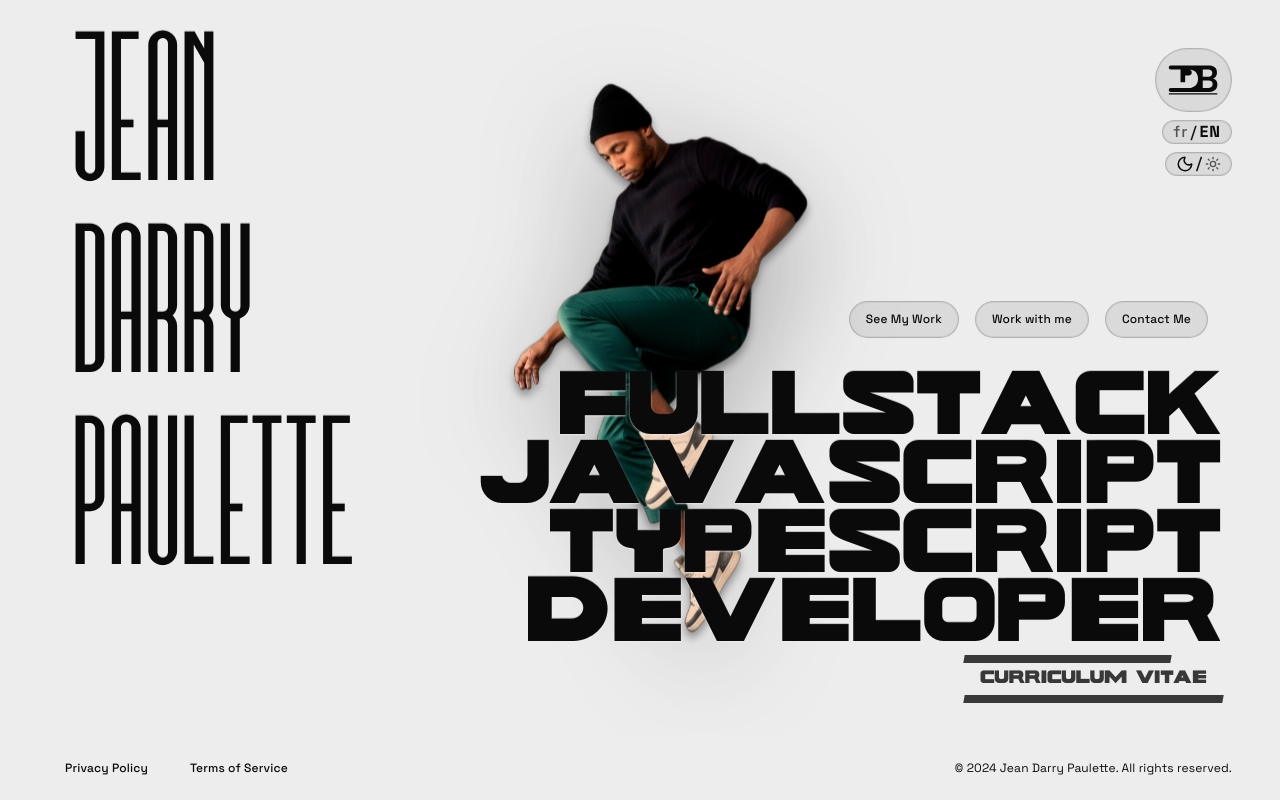
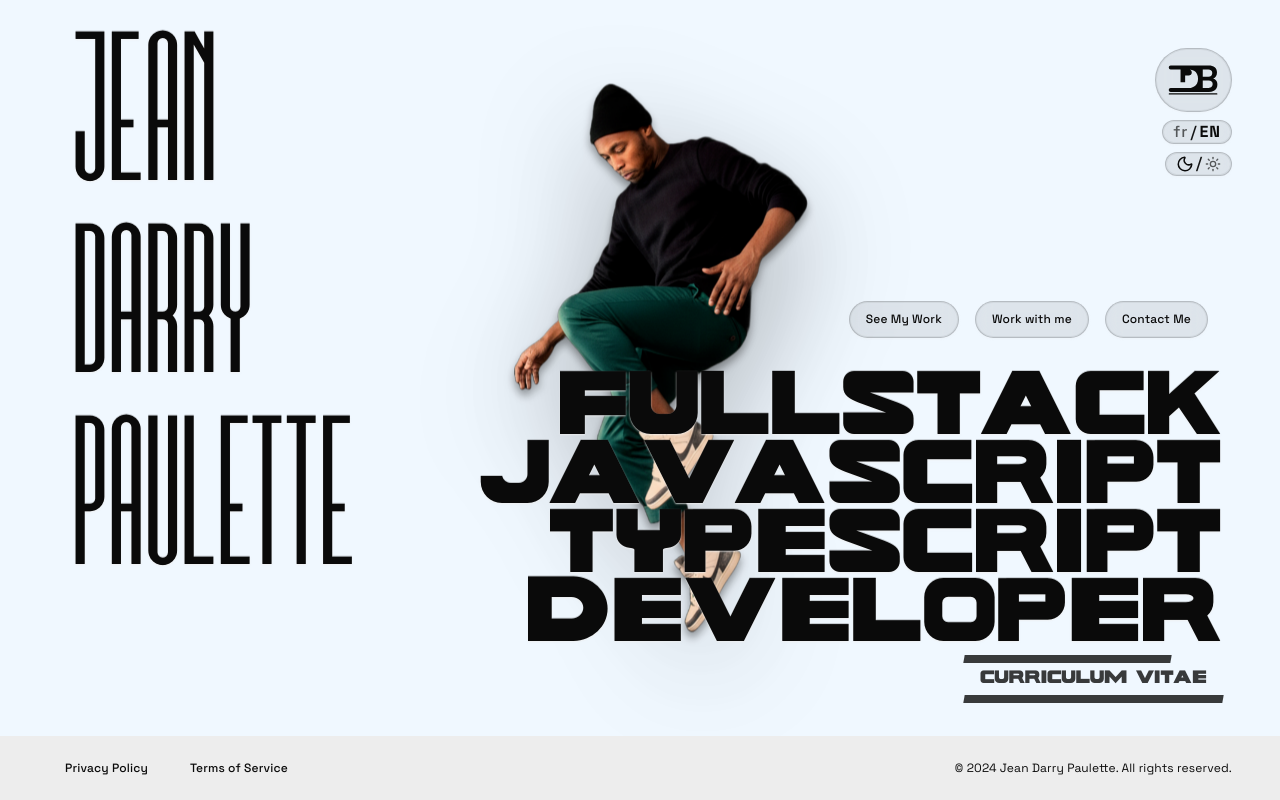
Before and after one commit to pjd-dev/portfolio, a Next.js app: page /en in a window 1280 px wide. Built offline with nearby package versions, Linux system fonts and the light colour scheme.

Commit message:
feat: Refactor contact and landing pages, enhance form structure and styles

```diff
--- a/app/[lang]/contact/page.tsx
+++ b/app/[lang]/contact/page.tsx
@@ -1,11 +1,11 @@
-import { getDictionary } from "@/lib/getDictionary";
+import { SectionRenderer } from "@/components/section";
+import { getPageDictionary } from "@/lib/getDictionary";
 export default async function ContactPage({
   params,
 }: {
-  params: Promise<{ lang: string }>;
+  params: Promise<{ lang: Locale }>;
 }) {
   const { lang } = await params;
-  const dictionary = await getDictionary(lang, "contact");
-
-  return null;
+  const dictionary = await getPageDictionary(lang, "contact");
+  return <SectionRenderer sections={dictionary.sections} />;
 }
--- a/app/[lang]/page.tsx
+++ b/app/[lang]/page.tsx
@@ -3,6 +3,5 @@ import { getPageDictionary } from "@/lib/getDictionary";
 export default async function Page({ params }: { params: Promise<{ lang: Locale }> }) {
   const { lang } = await params;
   const dictionary = await getPageDictionary(lang, "landing");
-  console.log(dictionary);
   return <SectionRenderer sections={dictionary.sections} />;
 }
--- a/app/dictionaries/en/page/contact.json
+++ b/app/dictionaries/en/page/contact.json
@@ -1,89 +1,135 @@
 {
-  "title": "Darrybook - Portfolio of Jean Paulette | Contact Form",
+  "title": "Darrybook – Portfolio of Jean Paulette | Contact Form",
+  "subtitle": "Have a project in mind or just want to say hello?",
+  "meta": { "version": 1, "locale": "en" },
   "sections": [
     {
+      "kind": "form",
       "id": "contact_form_en",
-      "kind": "form",
-      "title": "Contact Me",
-      "description": "Have a project in mind or just want to say hello? Drop me a message!",
-      "fields": {
-        "name": {
+      "meta": {
+        "api": {
+          "endpoint": "/api/form",
+          "method": "POST",
+          "headers": { "Content-Type": "application/json" }
+        },
+        "successRedirect": null,
+        "captcha": false
+      },
+      "messages": {
+        "success": "Message sent successfully!",
+        "error": "Failed to send message. Please try again.",
+        "validation": "Some fields are invalid.",
+        "loading": "Sending..."
+      },
+      "fields": [
+        {
+          "id": "name",
           "label": "Name",
+          "type": "text",
           "placeholder": "Your name",
-          "error": "Name is required (min. 2 characters)"
+          "required": true,
+          "width": "1/2",
+          "messages": {
+            "required": "This field is required",
+            "minLength": "2"
+          }
         },
-        "email": {
+        {
+          "id": "email",
           "label": "Email",
+          "type": "email",
           "placeholder": "your.email@example.com",
-          "error": "Valid email is required"
+          "required": true,
+          "width": "1/2",
+          "messages": {
+            "required": "This field is required",
+            "invalid": "Please enter a valid email address"
+          }
         },
-        "subject": {
+        {
+          "id": "subject",
           "label": "Subject",
-          "placeholder": "Select a subject",
+          "type": "select",
+          "required": true,
+          "width": "full",
           "options": [
-            {
-              "value": "recruitment",
-              "label": "Job Opportunity"
-            },
-            {
-              "value": "freelance",
-              "label": "Freelance Project"
-            },
-            {
-              "value": "collab",
-              "label": "Collaboration"
-            },
-            {
-              "value": "other",
-              "label": "Other"
-            }
+            { "value": "recruitment", "label": "Job Opportunity" },
+            { "value": "freelance", "label": "Freelance Project" },
+            { "value": "collab", "label": "Collaboration" },
+            { "value": "other", "label": "Other" }
           ],
-          "error": "Please select a subject"
+          "messages": { "required": "Please select a subject" }
         },
-        "company": {
+        {
+          "id": "company",
           "label": "Company",
+          "type": "text",
           "placeholder": "Your company name",
-          "error": "Company name is required (min. 2 characters)"
+          "required": false,
+          "width": "1/3",
+          "showWhen": { "subject": ["freelance"] },
+          "messages": { "minLength": "2" }
         },
-        "budget": {
+        {
+          "id": "budget",
           "label": "Budget",
-          "placeholder": "e.g., $5,000 - $10,000",
-          "error": "Budget is required"
+          "type": "select",
+          "required": false,
+          "width": "1/3",
+          "options": [
+            { "value": "<1k", "label": "< $1,000" },
+            { "value": "1k-3k", "label": "$1,000 – $3,000" },
+            { "value": "3k-5k", "label": "$3,000 – $5,000" },
+            { "value": "5k-10k", "label": "$5,000 – $10,000" },
+            { "value": "10k+", "label": "$10,000 +" }
+          ],
+          "showWhen": { "subject": ["freelance"] }
         },
-        "deadline": {
+        {
+          "id": "deadline",
           "label": "Deadline",
+          "type": "text",
           "placeholder": "e.g., 2 weeks, 1 month",
-          "error": "Deadline is required"
+          "required": false,
+          "width": "1/3",
+          "showWhen": { "subject": ["freelance"] }
         },
-        "projectLink": {
+        {
+          "id": "projectLink",
           "label": "Project Link",
+          "type": "url",
           "placeholder": "https://your-project.com",
-          "error": "Valid URL is required"
+          "required": false,
+          "width": "full",
+          "showWhen": { "subject": ["collab"] },
+          "messages": { "invalid": "Please enter a valid URL" }
         },
-        "goal": {
+        {
+          "id": "goal",
           "label": "Project Goal",
+          "type": "text",
           "placeholder": "Describe what you want to achieve",
-          "error": "Project goal is required"
+          "required": false,
+          "width": "full",
+          "showWhen": { "subject": ["collab"] }
         },
-        "message": {
+        {
+          "id": "message",
           "label": "Message",
+          "type": "textarea",
           "placeholder": "Tell me more about your project or inquiry...",
-          "error": "Message is required (min. 10 characters)"
+          "required": true,
+          "rows": 5,
+          "width": "full",
+          "messages": {
+            "required": "This field is required",
+            "minLength": "10"
+          }
         }
-      },
-      "submit": {
-        "idle": "Send Message",
-        "sending": "Sending...",
-        "success": "Message sent successfully!",
-        "error": "Failed to send message. Please try again."
-      },
-      "validation": {
-        "required": "This field is required",
-        "invalidEmail": "Please enter a valid email address",
-        "invalidUrl": "Please enter a valid URL",
-        "tooShort": "This field is too short",
-        "tooLong": "This field is too long"
-      }
+      ],
+      "privacy": "By submitting this form, you agree to your data being used to contact you.",
+      "submit": "Send Message",
+      "ctas": []
     }
   ]
 }
--- a/app/dictionaries/en/page/landing.json
+++ b/app/dictionaries/en/page/landing.json
@@ -24,9 +24,9 @@
           "alt": "Bouton See My Work"
         },
         {
-          "type": "external",
+          "type": "internal",
           "label": "Work with me",
-          "href": "https://www.linkedin.com/in/jean-darry-p/",
+          "href": "/en/contact",
           "alt": "Bouton work with me"
         },
         {
--- a/app/dictionaries/fr/page/contact.json
+++ b/app/dictionaries/fr/page/contact.json
@@ -1,89 +1,135 @@
 {
-  "title": "Darrybook - Portfolio of Jean Paulette | Formulaire de contacte ",
+  "title": "Darrybook - Portfolio of Jean Paulette | Formulaire de contact",
+  "subtitle": "Vous avez un projet en tête ou simplement envie de dire bonjour ?",
+  "meta": { "version": 1, "locale": "fr" },
   "sections": [
     {
+      "kind": "form",
       "id": "form_contact_fr",
-      "kind": "form",
-      "title": "Contactez-moi",
-      "description": "Vous avez un projet en tête ou simplement envie de dire bonjour ? Envoyez-moi un message !",
-      "fields": {
-        "name": {
+      "meta": {
+        "api": {
+          "endpoint": "/api/form",
+          "method": "POST",
+          "headers": { "Content-Type": "application/json" }
+        },
+        "successRedirect": null,
+        "captcha": false
+      },
+      "messages": {
+        "success": "Message envoyé avec succès !",
+        "error": "Échec de l'envoi du message. Veuillez réessayer.",
+        "validation": "Certains champs sont invalides.",
+        "loading": "Envoi en cours..."
+      },
+      "fields": [
+        {
+          "id": "name",
           "label": "Nom",
+          "type": "text",
           "placeholder": "Votre nom",
-          "error": "Le nom est requis (min. 2 caractères)"
+          "required": true,
+          "width": "1/2",
+          "messages": {
+            "required": "Ce champ est requis",
+            "minLength": "2"
+          }
         },
-        "email": {
+        {
+          "id": "email",
           "label": "Email",
+          "type": "email",
           "placeholder": "votre.email@exemple.com",
-          "error": "Un email valide est requis"
+          "required": true,
+          "width": "1/2",
+          "messages": {
+            "required": "Ce champ est requis",
+            "invalid": "Veuillez entrer une adresse email valide"
+          }
         },
-        "subject": {
+        {
+          "id": "subject",
           "label": "Sujet",
-          "placeholder": "Sélectionnez un sujet",
+          "type": "select",
+          "required": true,
+          "width": "full",
           "options": [
-            {
-              "value": "recruitment",
-              "label": "Opportunité d'emploi"
-            },
-            {
-              "value": "freelance",
-              "label": "Projet Freelance"
-            },
-            {
-              "value": "collab",
-              "label": "Collaboration"
-            },
-            {
-              "value": "other",
-              "label": "Autre"
-            }
+            { "value": "recruitment", "label": "Opportunité d'emploi" },
+            { "value": "freelance", "label": "Projet Freelance" },
+            { "value": "collab", "label": "Collaboration" },
+            { "value": "other", "label": "Autre" }
           ],
-          "error": "Veuillez sélectionner un sujet"
+          "messages": { "required": "Veuillez sélectionner un sujet" }
         },
-        "company": {
+        {
+          "id": "company",
           "label": "Entreprise",
+          "type": "text",
           "placeholder": "Nom de votre entreprise",
-          "error": "Le nom de l'entreprise est requis (min. 2 caractères)"
+          "required": false,
+          "width": "1/3",
+          "showWhen": { "subject": ["freelance"] },
+          "messages": { "minLength": "2" }
         },
-        "budget": {
+        {
+          "id": "budget",
           "label": "Budget",
-          "placeholder": "ex: 5 000€ - 10 000€",
-          "error": "Le budget est requis"
+          "type": "select",
+          "required": false,
+          "width": "1/3",
+          "options": [
+            { "value": "<1k", "label": "< 1 000 €" },
+            { "value": "1k-3k", "label": "1 000 – 3 000 €" },
+            { "value": "3k-5k", "label": "3 000 – 5 000 €" },
+            { "value": "5k-10k", "label": "5 000 – 10 000 €" },
+            { "value": "10k+", "label": "10 000 € +" }
+          ],
+          "showWhen": { "subject": ["freelance"] }
         },
-        "deadline": {
+        {
+          "id": "deadline",
           "label": "Délai",
+          "type": "text",
           "placeholder": "ex: 2 semaines, 1 mois",
-          "error": "Le délai est requis"
+          "required": false,
+          "width": "1/3",
+          "showWhen": { "subject": ["freelance"] }
         },
-        "projectLink": {
+        {
+          "id": "projectLink",
           "label": "Lien du projet",
+          "type": "url",
           "placeholder": "https://votre-projet.com",
-          "error": "Une URL valide est requise"
+          "required": false,
+          "width": "full",
+          "showWhen": { "subject": ["collab"] },
+          "messages": { "invalid": "Veuillez entrer une URL valide" }
         },
-        "goal": {
+        {
+          "id": "goal",
           "label": "Objectif du projet",
+          "type": "text",
           "placeholder": "Décrivez ce que vous souhaitez accomplir",
-          "error": "L'objectif du projet est requis"
+          "required": false,
+          "width": "full",
+          "showWhen": { "subject": ["collab"] }
         },
-        "message": {
+        {
+          "id": "message",
           "label": "Message",
+          "type": "textarea",
           "placeholder": "Parlez-moi de votre projet ou de votre demande...",
-          "error": "Le message est requis (min. 10 caractères)"
+          "required": true,
+          "rows": 5,
+          "width": "full",
+          "messages": {
+            "required": "Ce champ est requis",
+            "minLength": "10"
+          }
         }
-      },
-      "submit": {
-        "idle": "Envoyer le message",
-        "sending": "Envoi en cours...",
-        "success": "Message envoyé avec succès !",
-        "error": "Échec de l'envoi du message. Veuillez réessayer."
-      },
-      "validation": {
-        "required": "Ce champ est requis",
-        "invalidEmail": "Veuillez entrer une adresse email valide",
-        "invalidUrl": "Veuillez entrer une URL valide",
-        "tooShort": "Ce champ est trop court",
-        "tooLong": "Ce champ est trop long"
-      }
+      ],
+      "privacy": "En envoyant ce formulaire, vous acceptez que vos données soient utilisées pour vous répondre.",
+      "submit": "Envoyer le message",
+      "ctas": []
     }
   ]
 }
--- a/app/dictionaries/fr/page/landing.json
+++ b/app/dictionaries/fr/page/landing.json
@@ -24,9 +24,9 @@
           "alt": "Bouton Voir mon travail"
         },
         {
-          "type": "external",
+          "type": "internal",
           "label": "travailler avec moi",
-          "href": "https://www.linkedin.com/in/jean-darry-p/",
+          "href": "/fr/contact",
           "alt": "Bouton travailler avec moi"
         },
         {
--- a/components/section/form/FormShell.tsx
+++ b/components/section/form/index.tsx
@@ -1,21 +1,23 @@
 import React from "react";
-import { Card, Description, Inner, Shell, Title } from "./ui";
+import { FormWrapper, Shell } from "./ui";
 export interface FormShellProps {
   title: string;
   description: string;
   children: React.ReactNode;
 }
 
-export default function FormShell({ title, description, children }: FormShellProps) {
+export function Form({ title, description, children }: FormShellProps) {
   return (
-    <Shell>
-      <Card>
+    <FormWrapper>
+      <Shell>
+        {/* <Card>
         <Inner>
           <Title>{title}</Title>
           <Description>{description}</Description>
           {children}
         </Inner>
-      </Card>
-    </Shell>
+      </Card> */}
+      </Shell>
+    </FormWrapper>
   );
 }
--- a/components/section/form/ui/Shell.styles.ts
+++ b/components/section/form/ui/Shell.styles.ts
@@ -2,10 +2,10 @@ import { styled } from "@/stitches.config";
 
 export const Shell = styled("div", {
   width: "100%",
-  maxWidth: "800px",
+  // maxWidth: "800px",
   margin: "0 auto",
-  padding: "2rem",
-
+  // padding: "2rem",
+  backgroundColor: "darkgray",
   "@media (max-width: 768px)": {
     padding: "1rem",
   },
--- /dev/null
+++ b/components/section/form/ui/Wrapper.styles.ts
@@ -0,0 +1,25 @@
+// components/form/FormSectionShell.tsx
+import { styled } from "@/stitches.config";
+
+/** Section wrapper (anchors, spacing, height control) */
+export const FormWrapper = styled("section", {
+  position: "relative",
+  display: "flex",
+  backgroundColor: "Violet",
+  padding: "clamp(2rem, 4vw, 4rem) 1rem",
+  // default: no forced height
+  "--section-offset": "0px",
+
+  variants: {
+    minH: {
+      none: { minHeight: "auto" },
+      screen: { minHeight: "100svh" }, // safe viewport
+      screenFit: { minHeight: "min(100svh, 1080px)" }, // avoid giant 4k panels
+      screenOffset: { minHeight: "calc(100svh - var(--section-offset))" }, // subtract header
+    },
+  },
+
+  defaultVariants: {
+    minH: "none",
+  },
+});
--- a/components/section/form/ui/index.ts
+++ b/components/section/form/ui/index.ts
@@ -9,3 +9,4 @@ export * from "./Select.styles";
 export * from "./Shell.styles";
 export * from "./TextArea.styles";
 export * from "./Title.styles";
+export * from "./Wrapper.styles";
--- a/components/section/index.tsx
+++ b/components/section/index.tsx
@@ -5,17 +5,19 @@ import type { ReactElement } from "react";
 import { Wrapper } from "../ui";
 import { Hero } from "./Hero";
 import { Legal } from "./Legal";
+import { Form } from "./form";
+
 // import others as needed
 // import { FeatureGridSection } from "./FeatureGridSection";
 // import { CtaSection } from "./CtaSection";
-type SectionKind = "hero" | "legal";
+type SectionKind = "hero" | "legal" | "form";
 // type SectionComponentProps = { section: Sections };
 type AnySectionComponent = (props: any) => ReactElement | null;
 
 const SECTION_COMPONENTS: Record<SectionKind, AnySectionComponent> = {
   hero: Hero as AnySectionComponent,
   legal: Legal as AnySectionComponent,
-  // form: null,
+  form: Form as AnySectionComponent,
 };
 
 type SectionRendererProps = {
--- a/components/ui/layout/Wrapper.styles.ts
+++ b/components/ui/layout/Wrapper.styles.ts
@@ -4,10 +4,11 @@ import { styled } from "@/stitches.config";
 export const Wrapper = styled("main", {
   position: "relative",
   width: "100%",
+  margin: 0,
+  // Page shell: viewport minus footer
+  height: "100%",
 
-  // Page shell: viewport minus footer
-
-  minHeight: "calc( 100dvh - var(--footer-height))",
+  // minHeight: "calc( 100dvh - var(--footer-height))",
   padding: "0",
   // margin: "0 auto",
   // Flex column container for sections
@@ -16,7 +17,7 @@ export const Wrapper = styled("main", {
   flexWrap: "wrap",
   flex: "auto",
   gap: "2rem",
-  // backgroundColor: "aliceblue",
+  backgroundColor: "aliceblue",
   // Avoid horizontal scroll glitches from parallax / hero
   overflowX: "hidden",
 });
```
